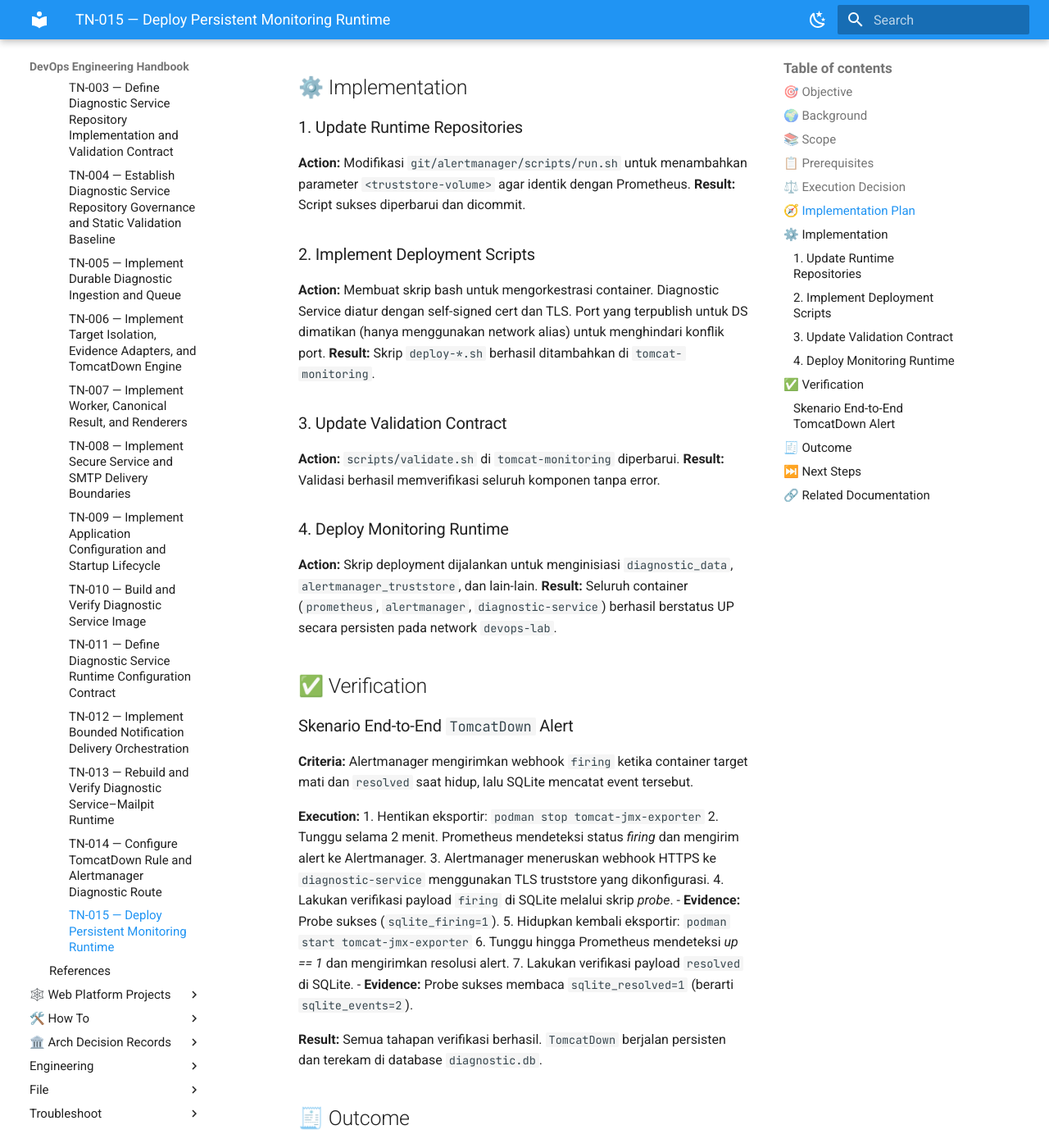
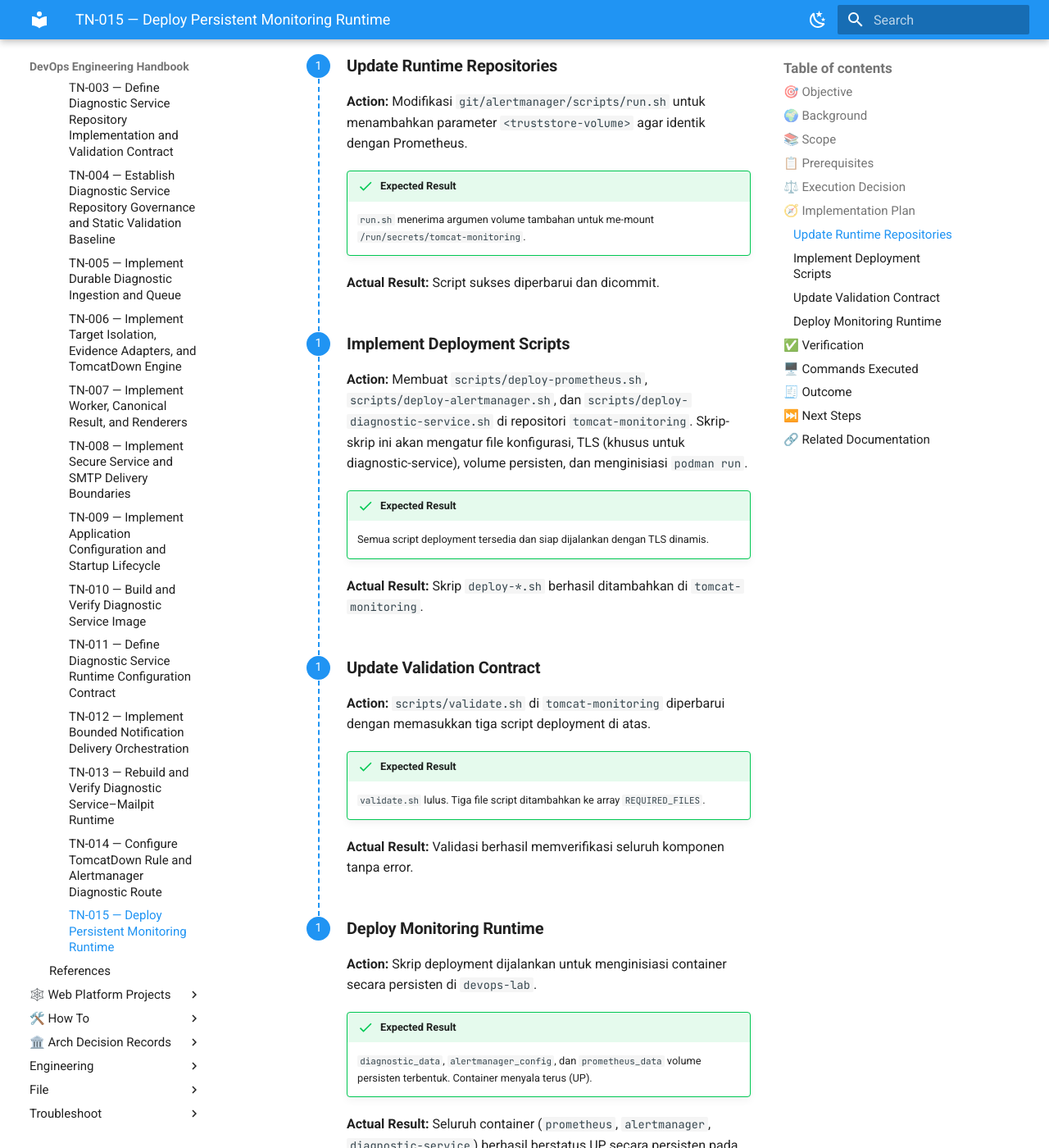
Before and after one commit to edkas07-oss/devops-handbook, an MkDocs documentation site: the page built from docs/projects/tomcat-monitoring/engineering-journal/diagnostic-mvp-pilot/TN-015-deploy-persistent-monitoring-runtime.md, in a window 1280 px wide and 1400 px high, scrolled down 2355 px. Shown: the whole window at 82% size. Built offline with MkDocs 1.6.1 and Material for MkDocs 9.7.7, drawn with Linux system fonts in a browser that asks for light colours; some of the changed text lies outside the part shown.

Commit message:
docs(tomcat-monitoring): format TN-015 to use procedure-step divs

````diff
--- a/docs/projects/tomcat-monitoring/engineering-journal/diagnostic-mvp-pilot/TN-015-deploy-persistent-monitoring-runtime.md
+++ b/docs/projects/tomcat-monitoring/engineering-journal/diagnostic-mvp-pilot/TN-015-deploy-persistent-monitoring-runtime.md
@@ -44,41 +44,87 @@ Konfigurasi statis Prometheus (`prometheus.yml` dan rules `TomcatDown`) serta Al
 3. **Update Validation Contract:** Menambahkan ketiga skrip deployment tersebut ke dalam `REQUIRED_FILES` pada `scripts/validate.sh`.
 4. **Deploy Monitoring Runtime:** Menjalankan ketiga skrip deployment ke network `devops-lab`.
 
-## ⚙️ Implementation
+<div class="procedure-sequence" markdown>
 
-### 1. Update Runtime Repositories
+<div class="procedure-step" markdown>
+
+### Update Runtime Repositories
+
 **Action:** Modifikasi `git/alertmanager/scripts/run.sh` untuk menambahkan parameter `<truststore-volume>` agar identik dengan Prometheus.
-**Result:** Script sukses diperbarui dan dicommit.
 
-### 2. Implement Deployment Scripts
-**Action:** Membuat skrip bash untuk mengorkestrasi container. Diagnostic Service diatur dengan self-signed cert dan TLS. Port yang terpublish untuk DS dimatikan (hanya menggunakan network alias) untuk menghindari konflik port.
-**Result:** Skrip `deploy-*.sh` berhasil ditambahkan di `tomcat-monitoring`.
+!!! success "Expected Result"
 
-### 3. Update Validation Contract
-**Action:** `scripts/validate.sh` di `tomcat-monitoring` diperbarui.
-**Result:** Validasi berhasil memverifikasi seluruh komponen tanpa error.
+    `run.sh` menerima argumen volume tambahan untuk me-mount `/run/secrets/tomcat-monitoring`.
 
-### 4. Deploy Monitoring Runtime
-**Action:** Skrip deployment dijalankan untuk menginisiasi `diagnostic_data`, `alertmanager_truststore`, dan lain-lain.
-**Result:** Seluruh container (`prometheus`, `alertmanager`, `diagnostic-service`) berhasil berstatus UP secara persisten pada network `devops-lab`.
+**Actual Result:** Script sukses diperbarui dan dicommit.
+
+</div>
+
+<div class="procedure-step" markdown>
+
+### Implement Deployment Scripts
+
+**Action:** Membuat `scripts/deploy-prometheus.sh`, `scripts/deploy-alertmanager.sh`, dan `scripts/deploy-diagnostic-service.sh` di repositori `tomcat-monitoring`. Skrip-skrip ini akan mengatur file konfigurasi, TLS (khusus untuk diagnostic-service), volume persisten, dan menginisiasi `podman run`.
+
+!!! success "Expected Result"
+
+    Semua script deployment tersedia dan siap dijalankan dengan TLS dinamis.
+
+**Actual Result:** Skrip `deploy-*.sh` berhasil ditambahkan di `tomcat-monitoring`.
+
+</div>
+
+<div class="procedure-step" markdown>
+
+### Update Validation Contract
+
+**Action:** `scripts/validate.sh` di `tomcat-monitoring` diperbarui dengan memasukkan tiga script deployment di atas.
+
+!!! success "Expected Result"
+
+    `validate.sh` lulus. Tiga file script ditambahkan ke array `REQUIRED_FILES`.
+
+**Actual Result:** Validasi berhasil memverifikasi seluruh komponen tanpa error.
+
+</div>
+
+<div class="procedure-step" markdown>
+
+### Deploy Monitoring Runtime
+
+**Action:** Skrip deployment dijalankan untuk menginisiasi container secara persisten di `devops-lab`.
+
+!!! success "Expected Result"
+
+    `diagnostic_data`, `alertmanager_config`, dan `prometheus_data` volume persisten terbentuk. Container menyala terus (UP).
+
+**Actual Result:** Seluruh container (`prometheus`, `alertmanager`, `diagnostic-service`) berhasil berstatus UP secara persisten pada network `devops-lab`.
+
+</div>
+
+</div>
 
 ## ✅ Verification
 
-### Skenario End-to-End `TomcatDown` Alert
-**Criteria:** Alertmanager mengirimkan webhook `firing` ketika container target mati dan `resolved` saat hidup, lalu SQLite mencatat event tersebut.
+| Method | Expected Result | Actual Result |
+| --- | --- | --- |
+| Verifikasi Webhook Firing | Alertmanager berhasil mengirim webhook ketika Tomcat down, Probe script `sqlite_firing=1` | Lulus (`sqlite_firing=1`) |
+| Verifikasi Webhook Resolved | Alertmanager berhasil mengirim webhook ketika Tomcat up, Probe script `sqlite_resolved=1` | Lulus (`sqlite_resolved=1`) |
 
-**Execution:**
-1. Hentikan eksportir: `podman stop tomcat-jmx-exporter`
-2. Tunggu selama 2 menit. Prometheus mendeteksi status *firing* dan mengirim alert ke Alertmanager.
-3. Alertmanager meneruskan webhook HTTPS ke `diagnostic-service` menggunakan TLS truststore yang dikonfigurasi.
-4. Lakukan verifikasi payload `firing` di SQLite melalui skrip _probe_.
-   - **Evidence:** Probe sukses (`sqlite_firing=1`).
-5. Hidupkan kembali eksportir: `podman start tomcat-jmx-exporter`
-6. Tunggu hingga Prometheus mendeteksi *up == 1* dan mengirimkan resolusi alert.
-7. Lakukan verifikasi payload `resolved` di SQLite.
-   - **Evidence:** Probe sukses membaca `sqlite_resolved=1` (berarti `sqlite_events=2`).
+## 🖥️ Commands Executed
 
-**Result:** Semua tahapan verifikasi berhasil. `TomcatDown` berjalan persisten dan terekam di database `diagnostic.db`.
+```bash
+# Verifikasi End-to-End
+podman stop tomcat-jmx-exporter
+podman logs alertmanager # observe connection to diagnostic-service
+podman run --rm -v "diagnostic_data:/data:ro" <probe-image> /probe/probe.js /data/diagnostic.db
+# sqlite_events=1 sqlite_firing=1 sqlite_resolved=0
+
+podman start tomcat-jmx-exporter
+# tunggu prometheus resolve alert
+podman run --rm -v "diagnostic_data:/data:ro" <probe-image> /probe/probe.js /data/diagnostic.db
+# sqlite_events=2 sqlite_firing=1 sqlite_resolved=1
+```
 
 ## 🧾 Outcome
 
````
